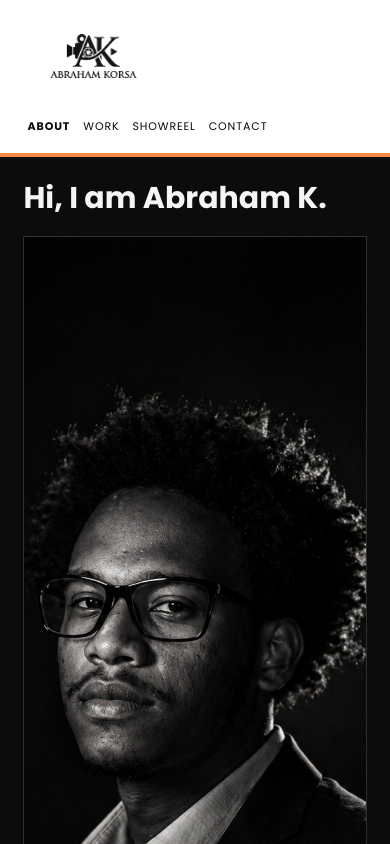
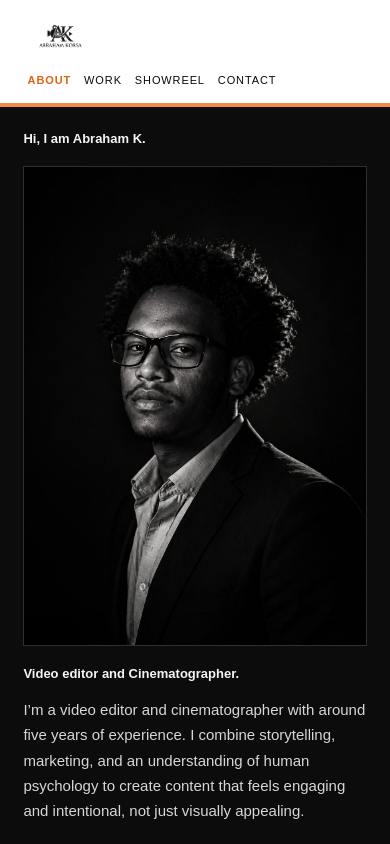
Before and after one commit to Nate-Workspace/abrish-portfolio, a React (Vite) app: page /home-alex in a window 390 px wide. Shown: the top 844 px of the page. Built offline with nearby package versions, Linux system fonts and the light colour scheme.

Commit message:
feat: fixed some responsiveness issues

```diff
--- a/src/index.css
+++ b/src/index.css
@@ -1,3 +1,185 @@
+/* --- Universal Responsive Improvements --- */
+html {
+  font-size: 16px;
+}
+
+@media (max-width: 1200px) {
+  html { font-size: 15px; }
+}
+@media (max-width: 900px) {
+  html { font-size: 14px; }
+}
+@media (max-width: 600px) {
+  html { font-size: 13px; }
+}
+
+body, #root {
+  min-width: 0;
+}
+
+/* Header and Navigation */
+.site-header {
+  flex-wrap: wrap;
+  gap: 16px;
+}
+.site-header .brand img {
+  max-width: 60vw;
+  height: auto;
+  max-height: 56px;
+}
+@media (max-width: 700px) {
+  .site-header {
+    flex-direction: column;
+    align-items: flex-start;
+    padding: 12px 0;
+    gap: 8px;
+  }
+  .site-header .brand img {
+    max-width: 44vw;
+    max-height: 40px;
+  }
+  .top-nav {
+    gap: 8px;
+    flex-wrap: wrap;
+    font-size: 13px;
+  }
+}
+
+/* Home Grid Responsive */
+@media (max-width: 900px) {
+  .home-grid {
+    display: block;
+    padding-top: 24px;
+  }
+  .home-image {
+    margin: 20px 0;
+    min-height: 320px;
+    height: 50vw;
+    max-height: 400px;
+  }
+  .home-title, .home-subtitle, .home-copy, .cv-row, .home-cta {
+    margin-bottom: 18px;
+    grid-column: auto;
+    grid-row: auto;
+  }
+}
+@media (max-width: 600px) {
+  .home-image {
+    min-height: 180px;
+    height: 40vw;
+    max-height: 220px;
+  }
+  .home-title h2, .home-subtitle h2, .home-cta h3 {
+    font-size: 1.2rem;
+  }
+  .cv-link {
+    font-size: 12px;
+  }
+}
+
+/* Work Grid Responsive */
+@media (max-width: 900px) {
+  .work-grid {
+    grid-template-columns: 1fr;
+    gap: 18px;
+  }
+}
+@media (max-width: 600px) {
+  .work-card h3 {
+    font-size: 1rem;
+  }
+  .work-card p {
+    font-size: 0.9rem;
+  }
+}
+
+/* Brand Carousel Responsive */
+@media (max-width: 700px) {
+  .brand-carousel-section {
+    padding: 4vw 0 3vw 0;
+  }
+  .brand-logo-wrapper {
+    min-width: 80px;
+    min-height: 40px;
+    padding: 0.5vw 0.5vw;
+  }
+  .brand-logo {
+    max-height: 32px;
+    max-width: 70px;
+  }
+}
+
+/* Modal and Video Frame Responsive */
+@media (max-width: 700px) {
+  .modal-content {
+    max-width: 98vw;
+    max-height: 98vh;
+    border-radius: 6px;
+    padding: 0;
+  }
+  .modal-video-frame {
+    width: 98vw;
+    max-width: 100vw;
+    aspect-ratio: 16/9;
+  }
+}
+
+/* Contact Page Responsive */
+@media (max-width: 900px) {
+  .contact-grid {
+    grid-template-columns: 1fr;
+    gap: 24px;
+  }
+  .contact-visual {
+    height: 200px;
+    min-height: 120px;
+  }
+}
+@media (max-width: 600px) {
+  .contact-info {
+    font-size: 13px;
+  }
+  .contact-visual {
+    height: 120px;
+  }
+}
+
+/* Footer Responsive */
+@media (max-width: 700px) {
+  .site-footer {
+    padding-top: 4vw;
+    padding-bottom: 6vw;
+  }
+  .social-links {
+    gap: 12px;
+    padding-top: 12px;
+  }
+  .footer-links {
+    gap: 8px;
+    margin-top: 12px;
+  }
+}
+
+/* FilterBar and Pagination Responsive */
+@media (max-width: 600px) {
+  .filter-bar, .pagination {
+    flex-direction: column;
+    gap: 6px;
+    align-items: stretch;
+  }
+  .filter-bar button, .pagination button {
+    width: 100%;
+    font-size: 1rem;
+  }
+}
+
+/* Typography scaling */
+@media (max-width: 400px) {
+  h2, .home-title h2, .home-subtitle h2, .home-cta h3 {
+    font-size: 1rem;
+  }
+}
+/* --- End Universal Responsive Improvements --- */
 /* --- End Modal Styles --- */
 @import url('https://fonts.googleapis.com/css2?family=Poppins:wght@400;600;700&display=swap');
 /* --- Modal Video Frame --- */
@@ -233,7 +415,8 @@ body {
 }
 
 .top-nav a.active {
-  font-weight: 700;
+  font-weight: 800;
+  color: #e06213;
 }
 
 .home-grid {
```
